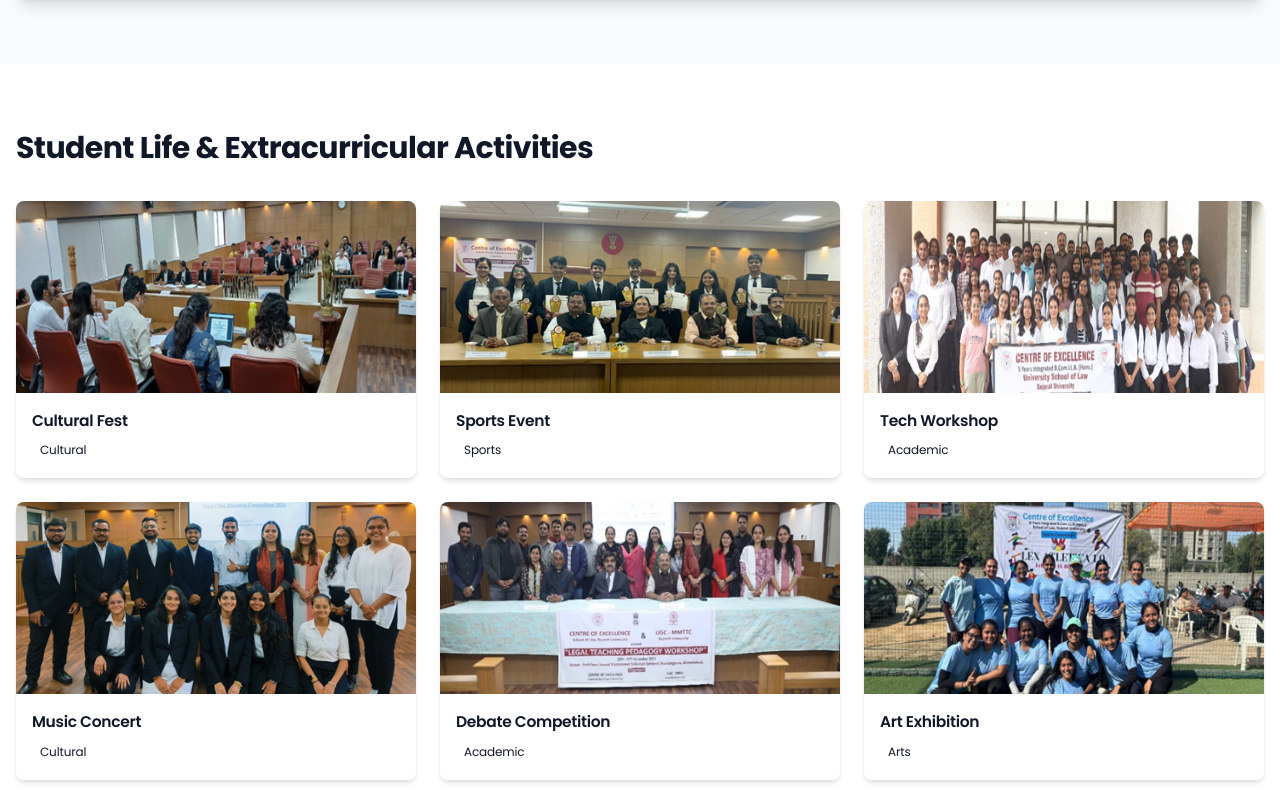
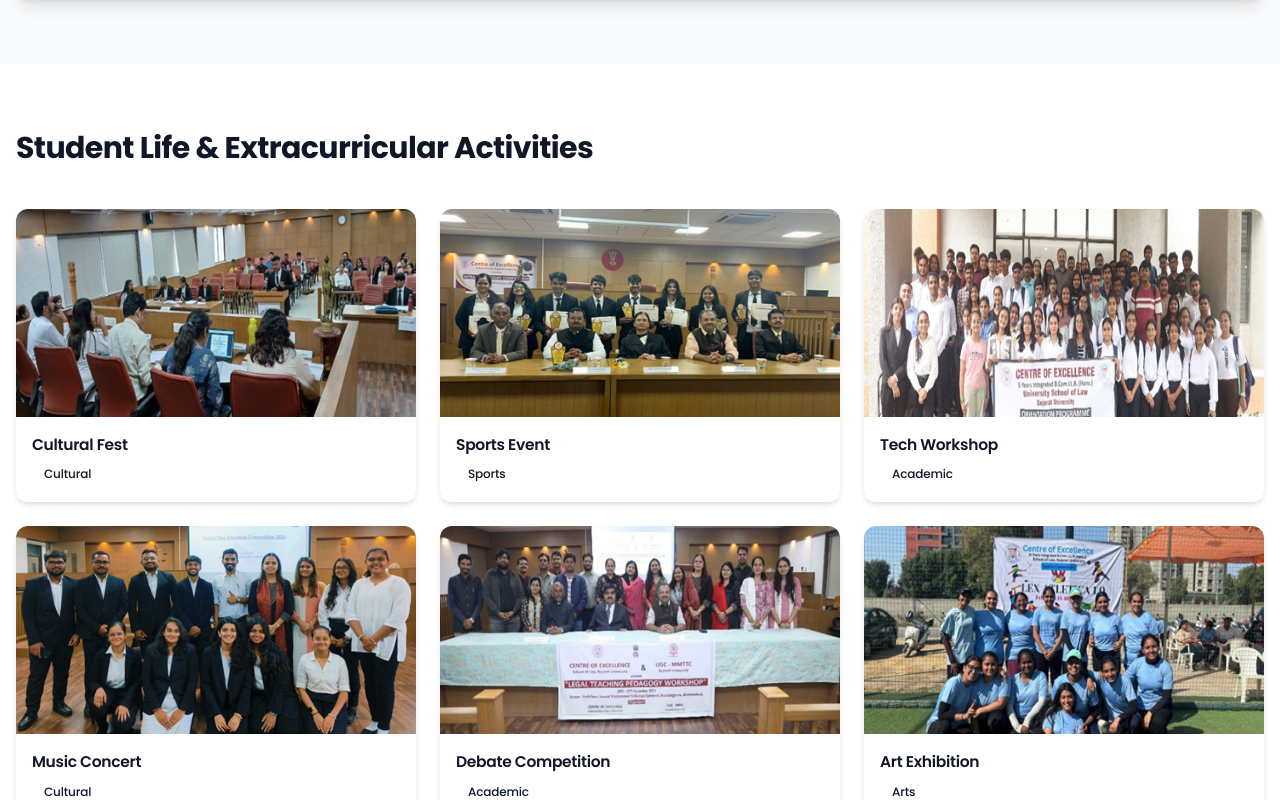
Before and after one commit to sujalraval/centreofexcellence, a React (Vite) app: page / in a window 1280 px wide. Shown: the part 6240-7040 px from the top of the page. Built offline with nearby package versions, Linux system fonts and the light colour scheme.

Commit message:
Fix EventsGalleryPage build error

```diff
--- a/src/components/home/EventsGallery.tsx
+++ b/src/components/home/EventsGallery.tsx
@@ -1,5 +1,6 @@
 import { Link } from "react-router-dom";
 
+/* -------------------- IMAGES -------------------- */
 import img1 from "../../assets/studentactivities/1.png";
 import img2 from "../../assets/studentactivities/2.png";
 import img3 from "../../assets/studentactivities/3.png";
@@ -16,7 +17,7 @@ interface EventImage {
 }
 
 /* -------------------- COMPONENT -------------------- */
-const EventsGallery = () => {
+const EventsGalleryPage = () => {
   const eventImages: EventImage[] = [
     { id: 1, src: img1, alt: "Cultural Fest", category: "Cultural" },
     { id: 2, src: img2, alt: "Sports Event", category: "Sports" },
@@ -30,37 +31,37 @@ const EventsGallery = () => {
     <section className="py-16 bg-white">
       <div className="container mx-auto px-4">
         {/* Header */}
-        <div className="flex flex-col md:flex-row md:justify-between md:items-center gap-4 mb-8 text-center md:text-left">
-          <h3 className="text-3xl font-bold text-gu-dark">
+        <div className="flex flex-col md:flex-row md:justify-between md:items-center gap-4 mb-10 text-center md:text-left">
+          <h2 className="text-3xl font-bold text-gu-dark">
             Student Life & Extracurricular Activities
-          </h3>
+          </h2>
 
           <Link
             to="/events"
             className="inline-flex justify-center px-6 py-2 bg-gu-primary text-white rounded-lg hover:bg-gu-dark transition-colors"
           >
-            View All
+            View All Events
           </Link>
         </div>
 
-        {/* Gallery */}
+        {/* Gallery Grid */}
         <div className="grid grid-cols-1 sm:grid-cols-2 md:grid-cols-3 gap-6">
           {eventImages.map((image) => (
             <div
               key={image.id}
-              className="overflow-hidden rounded-lg shadow-md hover:shadow-xl transition-shadow"
+              className="group overflow-hidden rounded-xl shadow-md hover:shadow-xl transition-all"
             >
               <img
                 src={image.src}
                 alt={image.alt}
-                className="w-full h-48 object-cover"
                 loading="lazy"
+                className="w-full h-52 object-cover group-hover:scale-105 transition-transform duration-300"
               />
 
               <div className="p-4 bg-white">
                 <h4 className="font-semibold text-gu-dark mb-1">{image.alt}</h4>
 
-                <span className="text-xs text-gu-primary bg-gu-light px-2 py-1 rounded-full inline-block">
+                <span className="inline-block text-xs font-medium text-gu-primary bg-gu-light px-3 py-1 rounded-full">
                   {image.category}
                 </span>
               </div>
@@ -72,4 +73,4 @@ const EventsGallery = () => {
   );
 };
 
-export default EventsGallery;
+export default EventsGalleryPage;
```
